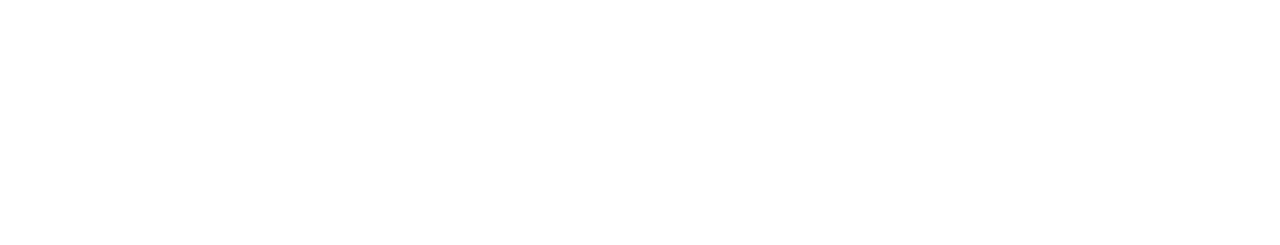
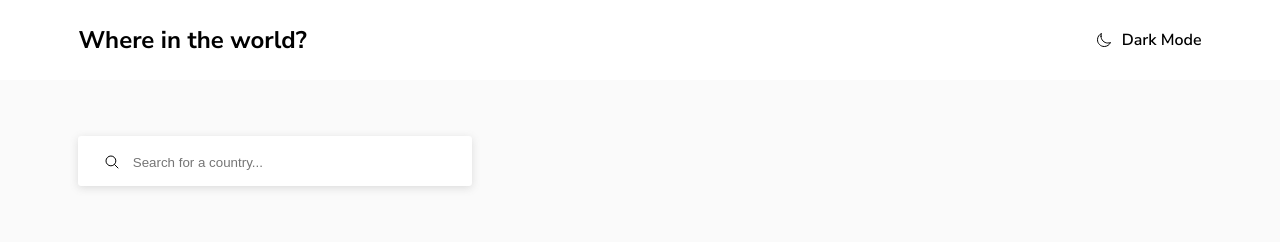
Before and after one commit to LucaJahnen/REST-Countries-API, a plain HTML site: page index.html in a window 1280 px wide. Drawn offline with nearby package versions, Linux system fonts and the light colour scheme.

Commit message:
adding navbar and search input

```diff
--- a/index.html
+++ b/index.html
@@ -4,10 +4,29 @@
     <meta charset="UTF-8">
     <meta name="viewport" content="width=device-width, initial-scale=1.0">
     <title>REST Countries API</title>
+    <link rel="preconnect" href="https://fonts.googleapis.com">
+    <link rel="preconnect" href="https://fonts.gstatic.com" crossorigin>
+    <link href="https://fonts.googleapis.com/css2?family=Nunito+Sans:ital,opsz,wght@0,6..12,200..1000;1,6..12,200..1000&display=swap" rel="stylesheet">
+    <script type="module" src="https://unpkg.com/ionicons@7.1.0/dist/ionicons/ionicons.esm.js"></script>
+    <script nomodule src="https://unpkg.com/ionicons@7.1.0/dist/ionicons/ionicons.js"></script>
     <link rel="stylesheet" href="styles.css">
     <script src="main.js" defer></script>
 </head>
 <body>
-
+    <nav>
+        <h1>Where in the world?</h1>
+        <button>
+            <ion-icon name="moon-outline"></ion-icon>
+            <p>Dark Mode</p>
+        </button>
+    </nav>
+    <main>
+        <form action="#" class="search-form">
+            <label for="search">
+                <ion-icon name="search-outline"></ion-icon>
+                <input type="text" aria-label="" placeholder="Search for a country..." id="search">
+            </label>
+        </form>
+    </main>
 </body>
 </html>
--- a/main.js
+++ b/main.js
@@ -1,3 +1,5 @@
-var message = 'Hello World';
-console.log(message);
+var form = document.querySelector(".search-form");
+form.addEventListener("submit", function (e) {
+    e.preventDefault();
+});
 //# sourceMappingURL=main.js.map
--- a/main.ts
+++ b/main.ts
@@ -0,0 +1,4 @@
+const form: HTMLFormElement = document.querySelector(".search-form");
+form.addEventListener("submit", e => {
+    e.preventDefault();
+})
--- a/styles.css
+++ b/styles.css
@@ -6,3 +6,61 @@
     --bg: hsl(0, 0%, 98%);
     --dark-mode-text: hsl(0, 0%, 100%);
 }
+
+* {
+    margin: 0;
+    padding: 0;
+    box-sizing: border-box;
+}
+
+body, button {
+    font-family: "Nunito Sans", sans-serif;
+    font-optical-sizing: auto;
+    font-style: normal;
+}
+
+nav {
+    display: flex;
+    align-items: center;
+    justify-content: space-between;
+    padding: 1.5rem 4.9rem;
+    box-shadow: 1px 1px 2px rgba(0, 0, 0, 0.2);
+    width: 100%;
+
+    button {
+        border: none;
+        background-color: transparent;
+        display: flex;
+        align-items: center;
+        gap: 0.6rem;
+        cursor: pointer;
+        font-weight: 600;
+        font-size: 1rem;
+    }
+}
+
+main {
+    padding: 3.5rem 4.9rem;
+    background-color: var(--bg);
+
+    form {
+        label {
+            position: relative;
+
+            ion-icon {
+                position: absolute;
+                top: 50%;
+                left: 1.6rem;
+                transform: translateY(-50%);
+            }
+
+            input {
+                width: 35%;
+                padding: 1.2rem 1.2rem 1.2em 3.4rem;
+                border-radius: 0.2rem;
+                border: none;
+                box-shadow: rgba(99, 99, 99, 0.2) 0px 2px 8px 0px;
+            }
+        }
+    }
+}
```
Also changed, not shown: 1 other file.
